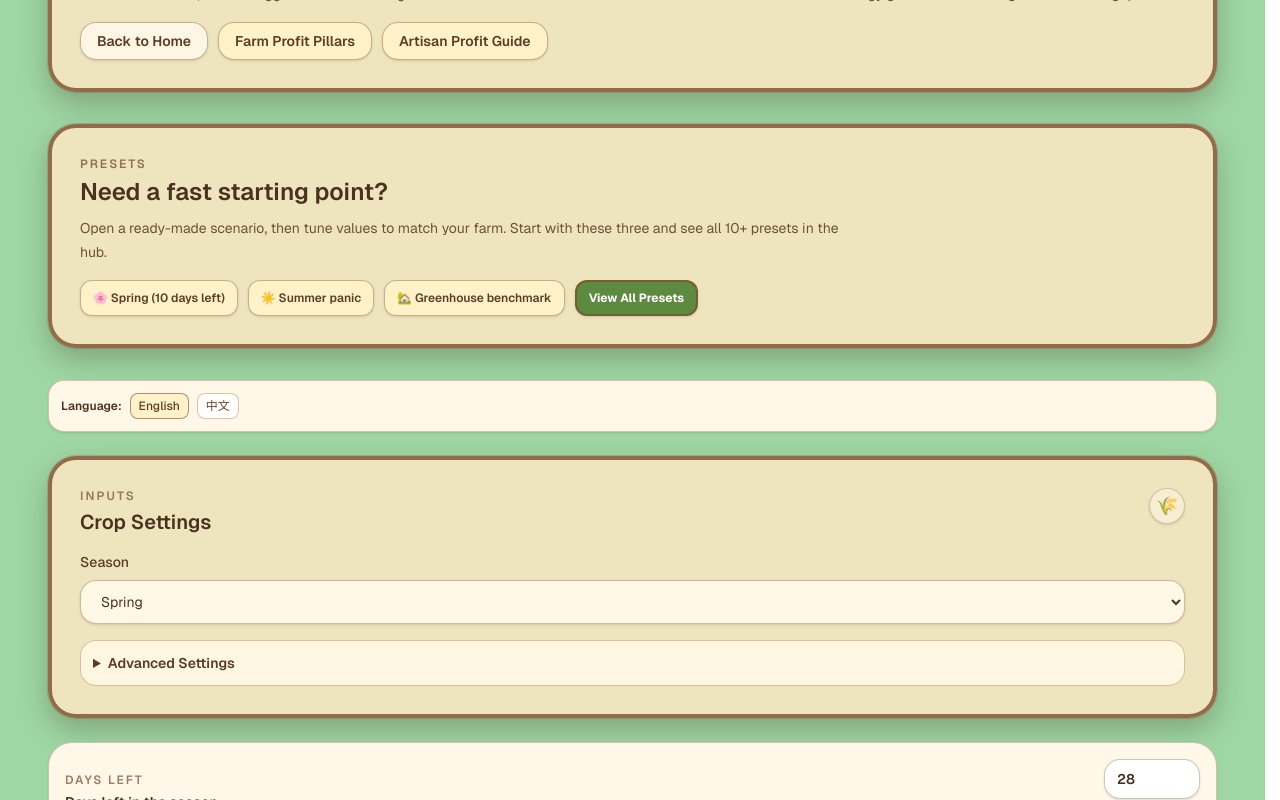
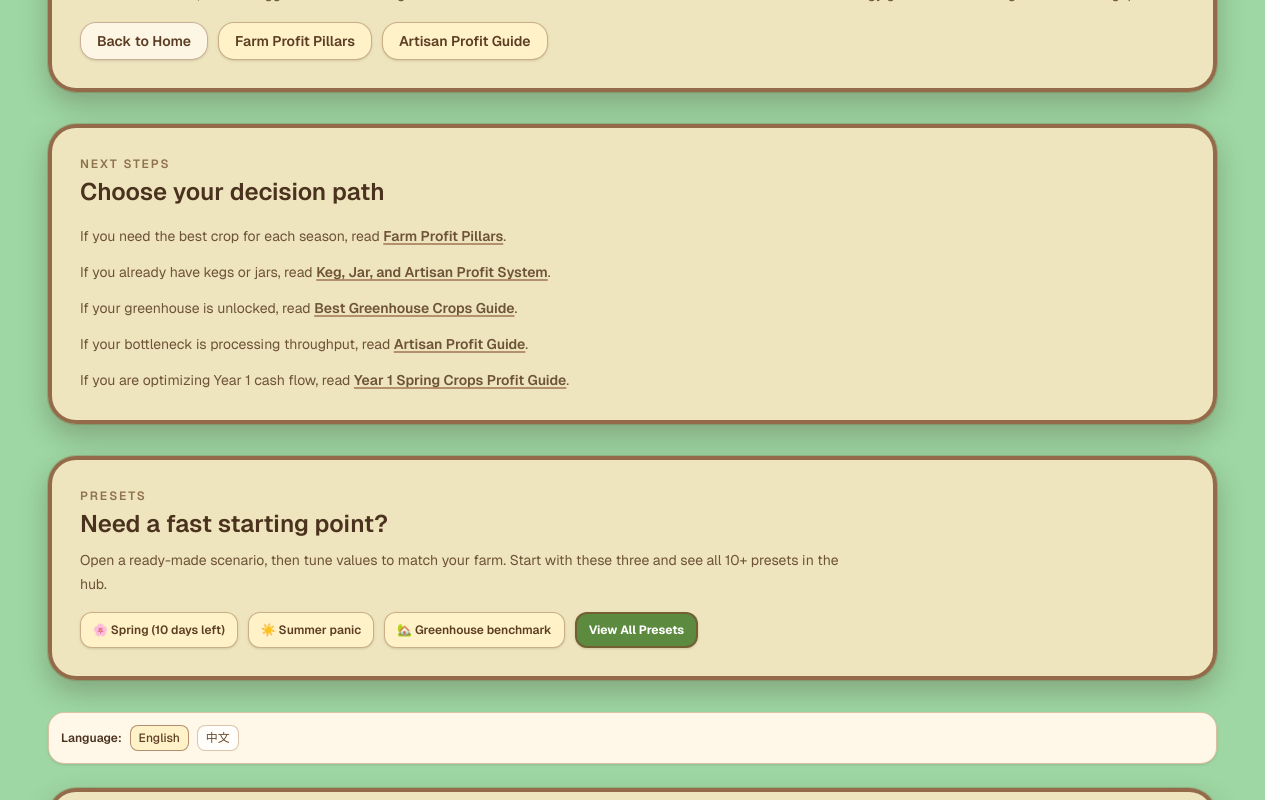
Before and after one commit to yuzhoudabaozhayujiamigou-cloud/stardew-tools, a Next.js app in the folder stardew-tools/: page /calculator in a window 1280 px wide. Shown: the part 880-1680 px from the top of the page. Built offline with nearby package versions, Linux system fonts and the light colour scheme.

Commit message:
SEO: improve calculator metadata + add Next Steps section

```diff
--- a/stardew-tools/src/app/calculator/page.tsx
+++ b/stardew-tools/src/app/calculator/page.tsx
@@ -57,18 +57,18 @@ const START_HERE_ARTICLES = [
 ] as const;
 
 export const metadata: Metadata = {
-  title: "Stardew Valley Profit Calculator (1.6) — Best Crops, Kegs & Jars | StardewProfit",
+  title: "Stardew Valley Profit Calculator (1.6) | StardewProfit",
   description:
-    "Instantly compare the most profitable crops and artisan goods. Calculate gold/day, ROI, and season timing for Stardew Valley 1.6 in seconds.",
+    "Stardew Valley Profit Calculator for 1.6. Enter season, days left, quality, and professions to rank crops by gold/day, total profit, and ROI.",
   // NOTE: keep marketing copy lint-safe for JSX contexts
   alternates: {
     canonical: "/calculator",
   },
   openGraph: {
     url: "/calculator",
-    title: "Stardew Valley Profit Calculator (1.6) — Best Crops, Kegs & Jars | StardewProfit",
+    title: "Stardew Valley Profit Calculator (1.6) | StardewProfit",
     description:
-      "Instantly compare the most profitable crops and artisan goods. Calculate gold/day, ROI, and season timing for Stardew Valley 1.6 in seconds.",
+      "Stardew Valley Profit Calculator for 1.6. Enter season, days left, quality, and professions to rank crops by gold/day, total profit, and ROI.",
     type: "website",
     images: [
       {
@@ -81,9 +81,9 @@ export const metadata: Metadata = {
   },
   twitter: {
     card: "summary_large_image",
-    title: "Stardew Valley Profit Calculator (1.6) — Crops, Kegs & ROI | StardewProfit",
+    title: "Stardew Valley Profit Calculator (1.6) | Crop ROI",
     description:
-      "Compare crops, kegs and jars to maximize gold/day. Calculate ROI, season timing, and best choices for Stardew Valley 1.6 in seconds.",
+      "Stardew Valley Profit Calculator for 1.6. Compare crop outcomes by gold/day, total profit, and ROI from your current season setup.",
     images: ["/api/og?title=Crop+Profit+Calculator&subtitle=Compare+Gold+per+Day&type=calculator"],
   },
 };
@@ -104,7 +104,7 @@ export default function CalculatorPage() {
         name: "What are the most profitable crops in Stardew Valley?",
         acceptedAnswer: {
           "@type": "Answer",
-          text: "Starfruit and Ancient Fruit usually lead once you process into wine, but your best raw crop depends on season length and regrow timing. Run your current scenario in this crop calculator, then use https://www.stardewprofit.com/blog/farm-profit-pillars and https://www.stardewprofit.com/blog/stardew-valley-artisan-profit-guide to lock in a full profit plan.",
+          text: "Starfruit and Ancient Fruit often lead long-term profit once processed, but the best raw crop changes with season length, regrow timing, and your machine capacity. Enter your current season and days left to get the most reliable ranking for your save.",
         },
       },
       {
@@ -112,7 +112,7 @@ export default function CalculatorPage() {
         name: "Should I use kegs or jars for my crops?",
         acceptedAnswer: {
           "@type": "Answer",
-          text: "Kegs usually win on top-tier fruit if you can wait, while jars often return gold faster in early and mid game. Choose based on machine-day value and throughput limits, then follow https://www.stardewprofit.com/blog/stardew-valley-keg-jar-artisan-profit-system for exact decision rules.",
+          text: "Use kegs when you can wait for higher value per unit, and use jars when faster turnaround helps cash flow. The right choice depends on machine-day value, processing speed, and how many machines you can keep running.",
         },
       },
       {
@@ -120,7 +120,7 @@ export default function CalculatorPage() {
         name: "How do I maximize greenhouse profits?",
         acceptedAnswer: {
           "@type": "Answer",
-          text: "Keep greenhouse slots on repeat-harvest crops that fit your harvesting cadence and processing capacity. Pair crop choice with your keg/jar pipeline using https://www.stardewprofit.com/blog/farm-profit-pillars and https://www.stardewprofit.com/blog/stardew-valley-artisan-profit-guide.",
+          text: "Prioritize repeat-harvest crops and match harvest output to your keg or jar throughput. Test longer windows, such as 28 to 56 days, to find the setup that gives stable weekly profit for your machine count.",
         },
       },
       {
@@ -128,7 +128,7 @@ export default function CalculatorPage() {
         name: "What's the best crop for each season?",
         acceptedAnswer: {
           "@type": "Answer",
-          text: "There is no single best crop for every account state because budget, days left, and processing setup all matter. Use this calculator for season-specific comparisons, then use https://www.stardewprofit.com/blog/farm-profit-pillars for a full season-by-season framework.",
+          text: "There is no universal winner because seed budget, days left, professions, and processing setup all change the ranking. Compare crops by season first, then lock in the option that fits your current farm constraints.",
         },
       },
       {
@@ -152,7 +152,7 @@ export default function CalculatorPage() {
         name: "Should I start from the homepage or jump straight to the calculator?",
         acceptedAnswer: {
           "@type": "Answer",
-          text: "If you already know your season and days left, jump straight to this calculator. If not, use the homepage quick answer at https://www.stardewprofit.com/ to choose a route first.",
+          text: "If you already know your season and days left, start directly in the calculator. If your strategy is still unclear, review a quick overview first, then return and run your scenario with concrete inputs.",
         },
       },
     ],
@@ -373,6 +373,63 @@ export default function CalculatorPage() {
             >
               Artisan Profit Guide
             </Link>
+          </div>
+        </section>
+
+        <section className="mt-8 rounded-[28px] border-4 border-[#7c4d2e]/80 bg-[#f3e5bf]/95 p-5 shadow-[0_12px_28px_rgba(56,41,23,0.28)] ring-1 ring-yellow-900/20 sm:p-7">
+          <p className="text-xs font-semibold uppercase tracking-[0.16em] text-[#6f4b2a]/75">Next Steps</p>
+          <h2 className="mt-1 text-xl font-semibold text-[#4a321e] sm:text-2xl">Choose your decision path</h2>
+          <div className="mt-4 grid gap-3 text-sm leading-6 text-[#5f4228]/90">
+            <p>
+              If you need the best crop for each season, read{" "}
+              <Link
+                href="/blog/farm-profit-pillars"
+                className="font-semibold underline decoration-[#8a5b3a]/60 decoration-2 underline-offset-2 transition hover:text-[#4a321e]"
+              >
+                Farm Profit Pillars
+              </Link>
+              .
+            </p>
+            <p>
+              If you already have kegs or jars, read{" "}
+              <Link
+                href="/blog/stardew-valley-keg-jar-artisan-profit-system"
+                className="font-semibold underline decoration-[#8a5b3a]/60 decoration-2 underline-offset-2 transition hover:text-[#4a321e]"
+              >
+                Keg, Jar, and Artisan Profit System
+              </Link>
+              .
+            </p>
+            <p>
+              If your greenhouse is unlocked, read{" "}
+              <Link
+                href="/blog/best-greenhouse-crops-stardew-valley"
+                className="font-semibold underline decoration-[#8a5b3a]/60 decoration-2 underline-offset-2 transition hover:text-[#4a321e]"
+              >
+                Best Greenhouse Crops Guide
+              </Link>
+              .
+            </p>
+            <p>
+              If your bottleneck is processing throughput, read{" "}
+              <Link
+                href="/blog/stardew-valley-artisan-profit-guide"
+                className="font-semibold underline decoration-[#8a5b3a]/60 decoration-2 underline-offset-2 transition hover:text-[#4a321e]"
+              >
+                Artisan Profit Guide
+              </Link>
+              .
+            </p>
+            <p>
+              If you are optimizing Year 1 cash flow, read{" "}
+              <Link
+                href="/blog/year-1-spring-crops-profit-guide"
+                className="font-semibold underline decoration-[#8a5b3a]/60 decoration-2 underline-offset-2 transition hover:text-[#4a321e]"
+              >
+                Year 1 Spring Crops Profit Guide
+              </Link>
+              .
+            </p>
           </div>
         </section>
 
```
